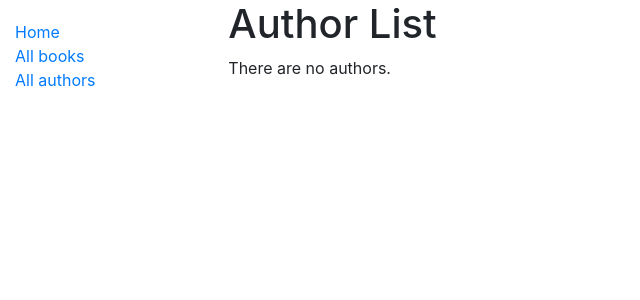
After one commit to UniquelySimilar/django-local-library, a Django app: page /catalog/authors/ in a window 1280 px wide. The commit adds this page. Shown: the top 300 px of the page, without its empty margins (0-640 px from the left). Run offline with Django 3.2, Linux system fonts and the light colour scheme; data that the repository does not hold is empty.

Commit message:
author list and detail

```diff
--- a/locallibrary/catalog/templates/base_generic.html
+++ b/locallibrary/catalog/templates/base_generic.html
@@ -17,7 +17,7 @@
         <ul class="sidebar-nav">
           <li><a href="{% url 'index' %}">Home</a></li>
           <li><a href="{% url 'books' %}">All books</a></li>
-          <li><a href="">All authors</a></li>
+          <li><a href="{% url 'authors' %}">All authors</a></li>
         </ul>
      {% endblock %}
       </div>
--- /dev/null
+++ b/locallibrary/catalog/templates/catalog/author_list.html
@@ -0,0 +1,16 @@
+{% extends "base_generic.html" %}
+
+{% block content %}
+  <h1>Author List</h1>
+  {% if author_list %}
+  <ul>
+    {% for author in author_list %}
+      <li>
+        <a href="{{ author.get_absolute_url }}">{{ author.last_name }}, {{ author.first_name }}</a>
+      </li>
+    {% endfor %}
+  </ul>
+  {% else %}
+    <p>There are no authors.</p>
+  {% endif %}
+{% endblock %}
--- a/locallibrary/catalog/urls.py
+++ b/locallibrary/catalog/urls.py
@@ -5,4 +5,6 @@ urlpatterns = [
   path('', views.index, name='index'),
   path('books/', views.BookListView.as_view(), name='books'),
   path('book/<int:pk>', views.BookDetailView.as_view(), name='book-detail'),
+  path('authors/', views.AuthorListView.as_view(), name='authors'),
+  path('author/<int:pk>', views.AuthorDetailView.as_view(), name='author-detail')
 ]
--- a/locallibrary/catalog/views.py
+++ b/locallibrary/catalog/views.py
@@ -3,6 +3,7 @@ from django.views import generic
 
 from .models import Book, Author, BookInstance, Genre
 
+# Book
 def index(request):
   """View function for home page of site."""
 
@@ -34,3 +35,11 @@ class BookListView(generic.ListView):
 
 class BookDetailView(generic.DetailView):
   model = Book
+
+
+# Author
+class AuthorListView(generic.ListView):
+  model = Author
+
+class AuthorDetailView(generic.DetailView):
+  model = Author
```
Also changed, not shown: locallibrary/catalog/templates/catalog/author_detail.html (added, +8 -0 lines).
